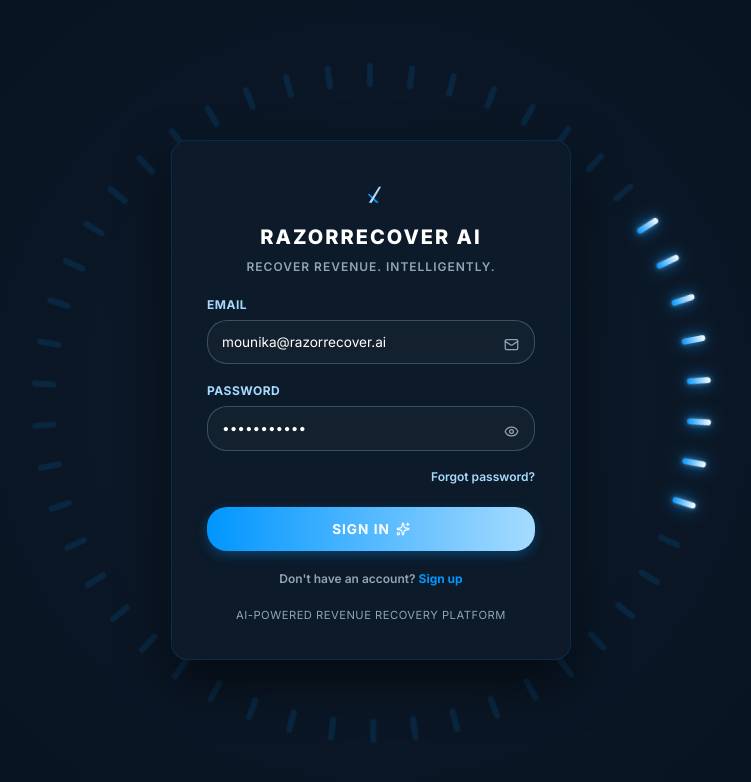
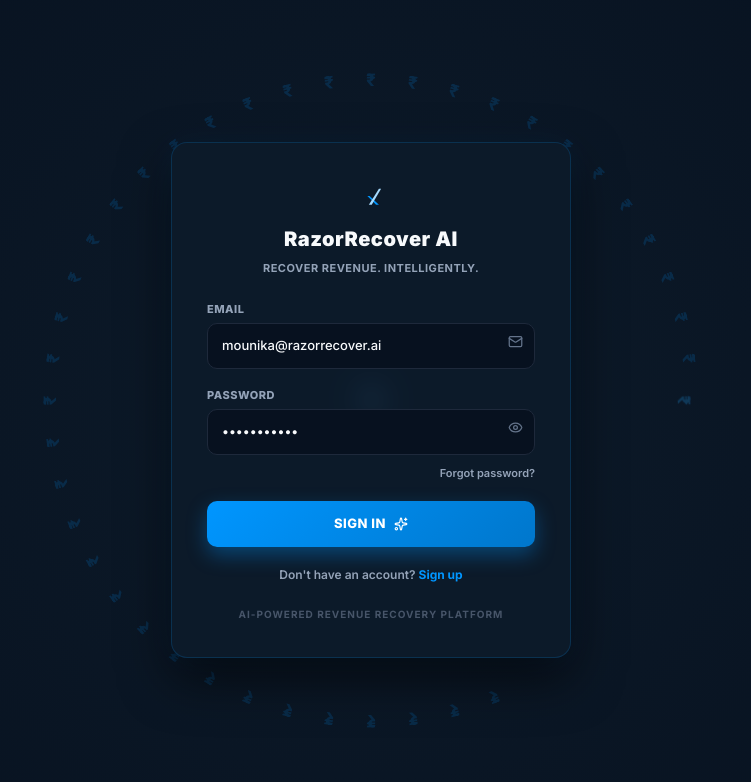
Before and after one commit to mahalaxmi-09/Razorpay-Ai, a React (Vite) app: page /#/login in a window 1280 px wide. Shown: the top 782 px of the page, without its empty margins (269-1020 px from the left). Built offline with nearby package versions, Linux system fonts and the light colour scheme.

Commit message:
feat(auth): update radar animation with vertically oriented Rupee currency symbols framing the login card

```diff
--- a/src/pages/Login.jsx
+++ b/src/pages/Login.jsx
@@ -1,6 +1,6 @@
 import React, { useState, useEffect } from 'react';
 import '../styles/loginAnimation.css';
-import { Sparkles, Mail, Eye, EyeOff, ClipboardCheck } from 'lucide-react';
+import { Sparkles, Mail, Eye, EyeOff } from 'lucide-react';
 
 export default function Login({ onLogin, onNavigate }) {
   const [email, setEmail] = useState('mounika@razorrecover.ai');
@@ -14,19 +14,19 @@ export default function Login({ onLogin, onNavigate }) {
 
   // Rotating circle active indicator index
   const [activeBar, setActiveBar] = useState(0);
-  const numBars = 50;
+  const numBars = 48;
 
   useEffect(() => {
     const timer = setInterval(() => {
       setActiveBar((prev) => (prev + 1) % numBars);
-    }, 100);
+    }, 80);
     return () => clearInterval(timer);
-  }, []);
+  }, [numBars]);
 
-  // Determine if a segment bar is within the active radar sweep trail
+  // Determine if a segment is within the active radar sweep trail
   const isBarActive = (idx) => {
     const diff = (activeBar - idx + numBars) % numBars;
-    return diff >= 0 && diff < 8; // Creates an 8-bar fading glow segment trail
+    return diff >= 0 && diff < 8; // Creates an 8-segment fading glow sweep trail
   };
 
   const handleEmailChange = (e) => {
@@ -92,17 +92,18 @@ export default function Login({ onLogin, onNavigate }) {
   return (
     <div className="login-page-wrapper">
       <div className="login-container">
-
-        {/* Rotating circle animation containing the radar segments */}
+        {/* Rotating circle animation containing the vertical ₹ currency symbols */}
         <div className="circle-container">
           {Array.from({ length: numBars }).map((_, idx) => (
             <div
               key={idx}
-              className={`bar ${isBarActive(idx) ? 'active' : ''}`}
+              className={`currency-tick ${isBarActive(idx) ? 'active' : ''}`}
               style={{
-                transform: `rotate(${(360 / numBars) * idx}deg) translateY(-170px)`
+                transform: `rotate(${(360 / numBars) * idx}deg) translateY(calc(-1 * var(--radar-radius)))`
               }}
-            />
+            >
+              ₹
+            </div>
           ))}
         </div>
 
--- a/src/pages/Signup.jsx
+++ b/src/pages/Signup.jsx
@@ -1,6 +1,6 @@
 import React, { useState, useEffect } from 'react';
 import '../styles/loginAnimation.css';
-import { Sparkles, User, Building, Mail, Eye, EyeOff, ClipboardCheck } from 'lucide-react';
+import { Sparkles, User, Building, Mail, Eye, EyeOff } from 'lucide-react';
 
 export default function Signup({ onLogin, onNavigate }) {
   const [fullName, setFullName] = useState('');
@@ -18,14 +18,14 @@ export default function Signup({ onLogin, onNavigate }) {
 
   // Rotating circle active indicator index
   const [activeBar, setActiveBar] = useState(0);
-  const numBars = 50;
+  const numBars = 48;
 
   useEffect(() => {
     const timer = setInterval(() => {
       setActiveBar((prev) => (prev + 1) % numBars);
-    }, 100);
+    }, 80);
     return () => clearInterval(timer);
-  }, []);
+  }, [numBars]);
 
   const isBarActive = (idx) => {
     const diff = (activeBar - idx + numBars) % numBars;
@@ -96,7 +96,7 @@ export default function Signup({ onLogin, onNavigate }) {
 
       setTimeout(() => {
         setIsSubmitting(false);
-        onLogin(fullName); // login user session
+        onLogin(fullName || merchantName || 'User'); // login user session
       }, 800);
     }, 1000);
   };
@@ -104,17 +104,18 @@ export default function Signup({ onLogin, onNavigate }) {
   return (
     <div className="login-page-wrapper">
       <div className="login-container">
-
-        {/* Rotating circle animation radar line */}
+        {/* Rotating circle animation containing the vertical ₹ currency symbols */}
         <div className="circle-container">
           {Array.from({ length: numBars }).map((_, idx) => (
             <div
               key={idx}
-              className={`bar ${isBarActive(idx) ? 'active' : ''}`}
+              className={`currency-tick ${isBarActive(idx) ? 'active' : ''}`}
               style={{
-                transform: `rotate(${(360 / numBars) * idx}deg) translateY(-170px)`
+                transform: `rotate(${(360 / numBars) * idx}deg) translateY(calc(-1 * var(--radar-radius-signup)))`
               }}
-            />
+            >
+              ₹
+            </div>
           ))}
         </div>
 
@@ -123,7 +124,7 @@ export default function Signup({ onLogin, onNavigate }) {
           <div className="brand-logo-header">
             {/* Monogram Monotone Logo */}
             <svg width="32" height="32" viewBox="0 0 100 80" fill="none" xmlns="http://www.w3.org/2000/svg">
-              <path d="M46,40 L72,64 L64,64 L40,40 L46,40 Z" fill="#0096FF" />
+              <path d="M46,40 L72,64 L64,64 L40,40 Z" fill="#0096FF" />
               <path d="M72,20 L44,64 L52,64 L78,20 H72 Z" fill="#A6DBFF" />
             </svg>
             <h2>RazorRecover AI</h2>
@@ -138,7 +139,6 @@ export default function Signup({ onLogin, onNavigate }) {
           )}
 
           <form onSubmit={handleSubmit}>
-            <div className="grid grid-cols-2 gap-3 mb-1">
             <div className="input-group">
               <label htmlFor="fullName">Full Name</label>
               <input
@@ -150,39 +150,38 @@ export default function Signup({ onLogin, onNavigate }) {
                 placeholder="Mounika"
                 className={errors.fullName ? 'invalid-field' : ''}
               />
-                <span className="input-icon" style={{ right: '12px' }}>
-                  <User size={13} />
+              <span className="input-icon">
+                <User size={15} />
               </span>
               {errors.fullName && <span className="validation-message">{errors.fullName}</span>}
             </div>
 
             <div className="input-group">
-                <label htmlFor="merchantName">Business Name</label>
+              <label htmlFor="merchantName">Business / Merchant Name</label>
               <input
                 type="text"
                 id="merchantName"
                 required
                 value={merchantName}
                 onChange={(e) => handleInputChange('merchantName', e.target.value)}
-                  placeholder="Mounika Ltd"
+                placeholder="Acme Payments Pvt Ltd"
                 className={errors.merchantName ? 'invalid-field' : ''}
               />
-                <span className="input-icon" style={{ right: '12px' }}>
-                  <Building size={13} />
+              <span className="input-icon">
+                <Building size={15} />
               </span>
               {errors.merchantName && <span className="validation-message">{errors.merchantName}</span>}
             </div>
-            </div>
 
             <div className="input-group">
-              <label htmlFor="email">Email</label>
+              <label htmlFor="email">Work Email</label>
               <input
                 type="email"
                 id="email"
                 required
                 value={email}
                 onChange={(e) => handleInputChange('email', e.target.value)}
-                placeholder="mounika@razorrecover.ai"
+                placeholder="mounika@company.com"
                 className={errors.email ? 'invalid-field' : ''}
               />
               <span className="input-icon">
@@ -191,7 +190,6 @@ export default function Signup({ onLogin, onNavigate }) {
               {errors.email && <span className="validation-message">{errors.email}</span>}
             </div>
 
-            <div className="grid grid-cols-2 gap-3 mb-1">
             <div className="input-group">
               <label htmlFor="password">Password</label>
               <input
@@ -203,9 +201,14 @@ export default function Signup({ onLogin, onNavigate }) {
                 placeholder="••••••••"
                 className={errors.password ? 'invalid-field' : ''}
               />
-                <span className="input-icon" style={{ right: '12px' }}>
-                  <Eye size={13} className="opacity-0" />
-                </span>
+              <button
+                type="button"
+                onClick={() => setShowPassword(!showPassword)}
+                className="input-icon password-toggle"
+                title="Show/Hide password"
+              >
+                {showPassword ? <EyeOff size={15} /> : <Eye size={15} />}
+              </button>
               {errors.password && <span className="validation-message">{errors.password}</span>}
             </div>
 
@@ -220,27 +223,17 @@ export default function Signup({ onLogin, onNavigate }) {
                 placeholder="••••••••"
                 className={errors.confirmPassword ? 'invalid-field' : ''}
               />
-                <button
-                  type="button"
-                  onClick={() => setShowPassword(!showPassword)}
-                  className="input-icon password-toggle"
-                  style={{ right: '12px', bottom: '8px' }}
-                  title="Show/Hide password"
-                >
-                  {showPassword ? <EyeOff size={13} /> : <Eye size={13} />}
-                </button>
               {errors.confirmPassword && <span className="validation-message">{errors.confirmPassword}</span>}
             </div>
-            </div>
 
-            <button type="submit" className="login-btn mt-3" disabled={isSubmitting}>
-              <span>{isSubmitting ? 'CREATING...' : 'CREATE ACCOUNT'}</span>
+            <button type="submit" className="login-btn" disabled={isSubmitting}>
+              <span>{isSubmitting ? 'CREATING ACCOUNT...' : 'GET STARTED'}</span>
               {!isSubmitting && <Sparkles size={14} />}
             </button>
           </form>
 
-          {/* Navigation link back to login page */}
-          <div className="mt-4 text-center text-xs text-[#94A3B8] font-semibold">
+          {/* Navigation link to sign in */}
+          <div className="mt-5 text-center text-xs text-[#94A3B8] font-semibold">
             Already have an account?{' '}
             <a
               href="#/login"
--- a/src/styles/loginAnimation.css
+++ b/src/styles/loginAnimation.css
@@ -1,4 +1,23 @@
 /* Reset & Base Styles for Login Page Wrapper context */
+:root {
+  --radar-radius: 360px;
+  --radar-radius-signup: 380px;
+}
+
+@media (max-height: 850px), (max-width: 900px) {
+  :root {
+    --radar-radius: 320px;
+    --radar-radius-signup: 340px;
+  }
+}
+
+@media (max-height: 700px), (max-width: 600px) {
+  :root {
+    --radar-radius: 280px;
+    --radar-radius-signup: 290px;
+  }
+}
+
 .login-page-wrapper {
   margin: 0;
   padding: 0;
@@ -20,63 +39,59 @@
 /* Container hosting both circle and card overlays */
 .login-container {
   position: relative;
-  width: 340px;
-  height: 340px;
   display: flex;
   justify-content: center;
   align-items: center;
   z-index: 10;
 }
 
-/* Rotating circle container animation */
+/* Circle container surrounding the card */
 .circle-container {
   position: absolute;
-  width: 100%;
-  height: 100%;
-  animation: rotate-radar 25s linear infinite;
+  top: 50%;
+  left: 50%;
+  width: 0;
+  height: 0;
+  display: flex;
+  justify-content: center;
+  align-items: center;
   pointer-events: none;
   z-index: 1;
 }
 
-@keyframes rotate-radar {
-  from {
-    transform: rotate(0deg);
-  }
-  to {
-    transform: rotate(360deg);
-  }
+/* Vertically / Radially Oriented Rupee Currency Radar Symbols */
+.currency-tick {
+  position: absolute;
+  font-size: 17px;
+  font-weight: 800;
+  font-family: 'Inter', system-ui, -apple-system, sans-serif;
+  color: rgba(0, 150, 255, 0.16); /* Subtle blue transparent */
+  transform-origin: center center;
+  transition: color 0.15s ease, text-shadow 0.15s ease, transform 0.15s ease;
+  user-select: none;
+  display: inline-block;
+  text-align: center;
+  line-height: 1;
 }
 
-/* Rotating Radar Indicator Bars */
-.bar {
-  position: absolute;
-  width: 6px;
-  height: 24px;
-  background: rgba(0, 150, 255, 0.12); /* Subtle blue transparent */
-  border-radius: 3px;
-  top: 0;
-  left: 50%;
-  transform-origin: center 170px;
-  transition: background 0.15s ease, box-shadow 0.15s ease;
+/* Active glowing radar currency segment */
+.currency-tick.active {
+  color: #FFFFFF;
+  text-shadow: 0 0 14px #0096FF, 0 0 28px rgba(0, 150, 255, 0.95), 0 0 6px #A6DBFF;
+  transform: scale(1.3) !important;
 }
 
-/* Active glowing radar segment */
-.bar.active {
-  background: linear-gradient(180deg, #FFFFFF 0%, #0096FF 100%); /* Glow to bright primary blue */
-  box-shadow: 0 0 15px rgba(0, 150, 255, 0.9), 0 0 5px rgba(166, 219, 255, 0.5);
-}
-
-/* Login Box Card Wrapper */
+/* Login Box Card Wrapper (Inside the circle) */
 .login-box {
-  position: absolute;
+  position: relative;
   z-index: 10;
   background: rgba(13, 27, 42, 0.94); /* Dark Surface: #0D1B2A with high opacity */
-  border: 1px solid rgba(0, 150, 255, 0.15); /* Subtle glowing primary border */
+  border: 1px solid rgba(0, 150, 255, 0.18); /* Subtle glowing primary border */
   padding: 35px;
   border-radius: 16px;
   width: 400px;
   max-width: 90vw; /* Mobile responsiveness */
-  box-shadow: 0 20px 50px rgba(0, 0, 0, 0.6), 0 0 30px rgba(0, 150, 255, 0.05);
+  box-shadow: 0 20px 50px rgba(0, 0, 0, 0.6), 0 0 30px rgba(0, 150, 255, 0.08);
   backdrop-filter: blur(12px);
   transition: transform 0.3s cubic-bezier(0.4, 0, 0.2, 1), box-shadow 0.3s ease;
 }
@@ -98,66 +113,61 @@
 
 .brand-logo-header h2 {
   font-family: 'Inter', sans-serif;
-  text-align: center;
-  color: #FFFFFF;
-  letter-spacing: 2px;
-  font-size: 1.25rem;
-  font-weight: 800;
-  text-transform: uppercase;
+  font-size: 20px;
+  font-weight: 900;
+  letter-spacing: 0.5px;
+  color: #F8FAFC;
+  margin: 0;
 }
 
 .login-tagline {
   text-align: center;
-  color: #94A3B8; /* Muted Secondary text */
-  font-size: 0.75rem;
-  font-weight: 600;
+  font-size: 11px;
+  font-weight: 700;
+  color: #94A3B8;
+  margin-bottom: 24px;
+  letter-spacing: 0.5px;
   text-transform: uppercase;
-  letter-spacing: 1px;
-  margin-bottom: 20px;
 }
 
-/* Feedback message banner styling */
+/* Verification Feedback Alert Banner */
 .form-feedback {
   padding: 10px 14px;
   border-radius: 8px;
-  font-size: 0.75rem;
+  font-size: 12px;
   font-weight: 600;
   margin-bottom: 18px;
-  text-align: center;
-  line-height: 1.4;
-  border-left: 4px solid transparent;
+  animation: feedback-fade 0.3s ease-in-out;
+}
+
+@keyframes feedback-fade {
+  from { opacity: 0; transform: translateY(-5px); }
+  to { opacity: 1; transform: translateY(0); }
 }
 
 .form-feedback.error-state {
-  background-color: rgba(239, 68, 68, 0.1);
-  border-left-color: #EF4444;
+  background: rgba(239, 68, 68, 0.12);
+  border: 1px solid rgba(239, 68, 68, 0.3);
   color: #FCA5A5;
-  border-top: 1px solid rgba(239, 68, 68, 0.08);
-  border-bottom: 1px solid rgba(239, 68, 68, 0.08);
-  border-right: 1px solid rgba(239, 68, 68, 0.08);
 }
 
 .form-feedback.success-state {
-  background-color: rgba(16, 185, 129, 0.1);
-  border-left-color: #10B981;
-  color: #A7F3D0;
-  border-top: 1px solid rgba(16, 185, 129, 0.08);
-  border-bottom: 1px solid rgba(16, 185, 129, 0.08);
-  border-right: 1px solid rgba(16, 185, 129, 0.08);
+  background: rgba(16, 185, 129, 0.12);
+  border: 1px solid rgba(16, 185, 129, 0.3);
+  color: #6EE7B7;
 }
 
-/* Form Input Groups */
+/* Input form structure */
 .input-group {
   position: relative;
   margin-bottom: 18px;
-  text-align: left;
 }
 
 .input-group label {
   display: block;
-  font-size: 0.75rem;
-  font-weight: 700;
-  color: #A6DBFF; /* Sky Blue labels */
+  font-size: 11px;
+  font-weight: 800;
+  color: #94A3B8;
   margin-bottom: 6px;
   text-transform: uppercase;
   letter-spacing: 0.5px;
@@ -165,156 +175,125 @@
 
 .input-group input {
   width: 100%;
-  padding: 11px 40px 11px 14px;
-  background: rgba(255, 255, 255, 0.03);
-  border: 1px solid rgba(166, 219, 255, 0.25);
-  border-radius: 20px;
-  color: #FFFFFF;
+  padding: 12px 40px 12px 14px;
+  background: #07111F;
+  border: 1px solid #1E293B;
+  border-radius: 10px;
+  color: #F8FAFC;
+  font-size: 13px;
+  font-weight: 500;
   outline: none;
-  font-size: 0.85rem;
-  transition: all 0.2s ease;
-}
-
-.input-group input::placeholder {
-  color: #94A3B8;
-  opacity: 0.6;
+  transition: border-color 0.2s, box-shadow 0.2s;
+  box-sizing: border-box;
 }
 
 .input-group input:focus {
   border-color: #0096FF;
-  background: rgba(255, 255, 255, 0.06);
-  box-shadow: 0 0 10px rgba(0, 150, 255, 0.2);
+  box-shadow: 0 0 0 3px rgba(0, 150, 255, 0.15);
 }
 
-/* Invalid validations input styling */
 .input-group input.invalid-field {
   border-color: #EF4444;
-  box-shadow: 0 0 8px rgba(239, 68, 68, 0.2);
+  background: rgba(239, 68, 68, 0.03);
 }
 
-/* Input Icons */
+.validation-message {
+  display: block;
+  font-size: 11px;
+  color: #EF4444;
+  margin-top: 5px;
+  font-weight: 600;
+}
+
+/* Input Icon positioning */
 .input-icon {
   position: absolute;
-  right: 16px;
-  bottom: 12px;
-  color: #94A3B8;
-  font-size: 0.88rem;
-  pointer-events: none;
-  transition: color 0.2s ease;
+  right: 12px;
+  top: 33px;
+  color: #64748B;
   display: flex;
   align-items: center;
   justify-content: center;
 }
 
-.input-group input:focus + .input-icon {
-  color: #A6DBFF;
+.input-icon.password-toggle {
+  background: none;
+  border: none;
+  cursor: pointer;
+  padding: 0;
+  transition: color 0.15s;
 }
 
-.password-toggle {
-  pointer-events: auto; /* clickable show/hide button */
-  cursor: pointer;
-  padding: 4px;
-  right: 12px;
-  bottom: 8px;
+.input-icon.password-toggle:hover {
+  color: #0096FF;
 }
 
-.password-toggle:hover {
-  color: #FFFFFF;
-}
-
-/* Validation message labels */
-.validation-message {
-  display: block;
-  font-size: 0.7rem;
-  color: #FCA5A5;
-  margin-top: 4px;
-  margin-left: 8px;
-  font-weight: 600;
-  text-align: left;
-}
-
-/* Forgot Password Link styling */
+/* Forgot Password Link */
 .forgot-password {
-  text-align: right;
-  margin-top: -6px;
+  display: flex;
+  justify-content: flex-end;
+  margin-top: -8px;
   margin-bottom: 20px;
 }
 
 .forgot-password a {
-  color: #A6DBFF;
-  font-size: 0.75rem;
+  font-size: 11px;
+  font-weight: 600;
+  color: #94A3B8;
   text-decoration: none;
-  transition: color 0.2s ease;
-  font-weight: 600;
+  transition: color 0.15s;
 }
 
 .forgot-password a:hover {
-  color: #FFFFFF;
+  color: #0096FF;
   text-decoration: underline;
 }
 
-/* Submit Action Button */
+/* Login Action Button */
 .login-btn {
   width: 100%;
-  padding: 12px;
-  background: linear-gradient(90deg, #0096FF 0%, #A6DBFF 100%); /* Primary blue to sky blue glow */
+  padding: 13px;
+  background: linear-gradient(135deg, #0096FF 0%, #0077CC 100%);
   border: none;
-  border-radius: 20px;
+  border-radius: 10px;
   color: #FFFFFF;
-  font-weight: 700;
-  font-size: 0.85rem;
-  letter-spacing: 1px;
+  font-size: 13px;
+  font-weight: 800;
+  letter-spacing: 0.5px;
   cursor: pointer;
-  box-shadow: 0 4px 12px rgba(0, 150, 255, 0.3);
-  transition: all 0.2s ease;
   display: flex;
   align-items: center;
   justify-content: center;
-  gap: 6px;
+  gap: 8px;
+  box-shadow: 0 8px 20px rgba(0, 150, 255, 0.35);
+  transition: transform 0.15s, box-shadow 0.15s, opacity 0.15s;
 }
 
 .login-btn:hover:not(:disabled) {
-  transform: translateY(-1px);
-  box-shadow: 0 6px 18px rgba(166, 219, 255, 0.4);
-  background: #FFFFFF;
-  color: #002155;
+  transform: translateY(-2px);
+  box-shadow: 0 10px 25px rgba(0, 150, 255, 0.45);
 }
 
 .login-btn:active:not(:disabled) {
-  transform: translateY(1px);
+  transform: translateY(0);
 }
 
 .login-btn:disabled {
-  opacity: 0.6;
+  opacity: 0.7;
   cursor: not-allowed;
 }
 
-/* Card footer text */
+/* Footer note */
 .login-footer {
-  margin-top: 20px;
+  margin-top: 24px;
   text-align: center;
 }
 
 .login-footer p {
-  color: #94A3B8;
-  font-size: 0.7rem;
+  font-size: 10px;
+  font-weight: 700;
+  color: #475569;
   text-transform: uppercase;
-  letter-spacing: 0.5px;
+  letter-spacing: 1px;
+  margin: 0;
 }
-
-/* Responsive screen scaling */
-@media (max-width: 480px) {
-  .login-box {
-    padding: 24px 20px;
-    width: 320px;
-  }
-
-  .login-container {
-    width: 300px;
-    height: 300px;
-  }
-
-  .bar {
-    transform-origin: center 150px !important;
-  }
-}
```
Lines whose indentation alone changed are shown as unchanged.
